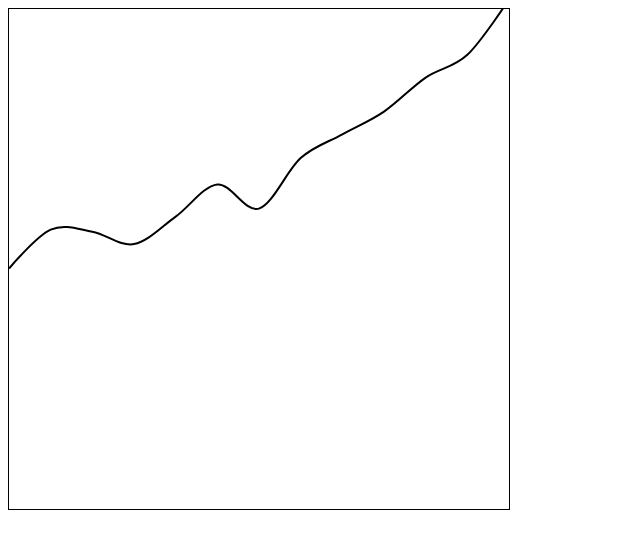
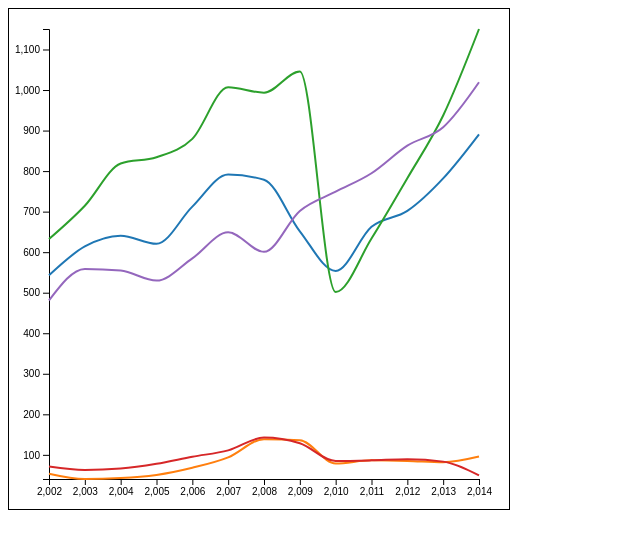
Before and after one commit to cornellh4i/greenzone, a Next.js app in the folder frontend/: page /about in a window 1280 px wide. Shown: the top 536 px of the page, without its empty margins (0-640 px from the left). Built offline with nearby package versions, Linux system fonts and the light colour scheme.

Commit message:
working goat data with graph

```diff
--- a/frontend/src/components/charts/scatter-line-plot.tsx
+++ b/frontend/src/components/charts/scatter-line-plot.tsx
@@ -1,19 +1,22 @@
 import React, { useEffect, useRef } from "react";
 import * as d3 from "d3";
 
-interface Props {
-  info: { x: number; y: number }[];
-  minRange: number;
-  maxRange: number;
+export interface Props {
+  datasets: { aimag: string; data: { x: number; y: number }[] }[];
 }
 
-const LineGraph: React.FC<Props> = ({ info, minRange, maxRange }) => {
+const LineGraph: React.FC<Props> = ({ datasets }) => {
   const svgRef = useRef<SVGSVGElement | null>(null);
 
   useEffect(() => {
-    if (!info.length) return;
+    d3.select(svgRef.current).selectAll("*").remove();
+
     const w = 500;
     const h = 500;
+    const m = { top: 20, right: 30, bottom: 30, left: 40 };
+
+    const allData = datasets.flatMap(d => d.data);
+
 
     console.log(svgRef.current);
 
@@ -23,32 +26,51 @@ const LineGraph: React.FC<Props> = ({ info, minRange, maxRange }) => {
       .attr("height", h)
       .style("background-color", "#ffffff")
       .style("border", "1px solid black");
-    console.log(d3svg);
+
 
     //setting the scales of the graph
     const xScale = d3
       .scaleLinear()
-      .domain([minRange, maxRange])
-      .range([0, w]);
+      .domain([d3.min(allData, d => d.x)!, d3.max(allData, d => d.x)!])
+      .range([m.left, w - m.right]);
     const yScale = d3
       .scaleLinear()
-      .domain([0, 1000])
-      .range([h, 0]);
+      .domain([d3.min(allData, d => d.y)!, d3.max(allData, d => d.y)!])
+      .range([h - m.bottom, m.top]);
+
     const lineGenerator = d3
       .line<{ x: number; y: number }>()
       .x((d) => xScale(d.x))
       .y((d) => yScale(d.y))
       .curve(d3.curveCardinal);
 
-    d3svg
-      .append("path")
-      .datum(info)
-      .attr("class", "line-path")
-      .attr("d", lineGenerator(info))
-      .attr("fill", "none")
-      .attr("stroke", "black")
-      .attr("stroke-width", 2);
-  }, [info, minRange, maxRange]);
+    const colorScale = d3.scaleOrdinal(d3.schemeCategory10)
+      .domain(datasets.map(d => d.aimag));
+
+    d3svg.append("g")
+      .attr("transform", `translate(0, ${h - m.bottom})`)
+      .call(d3.axisBottom(xScale));
+
+    d3svg.append("g")
+      .attr("transform", `translate(${m.left}, 0)`)
+      .call(d3.axisLeft(yScale));
+
+      datasets.forEach(dataset => {
+        const lineGenerator = d3.line<{ x: number, y: number }>()
+          .x(d => xScale(d.x))
+          .y(d => yScale(d.y))
+          .curve(d3.curveMonotoneX);
+
+        d3svg
+          .append("path")
+          .datum(dataset.data)
+          .attr("fill", "none")
+          .attr("stroke", colorScale(dataset.aimag))
+          .attr("stroke-width", 2)
+          .attr("d", lineGenerator);
+        });
+      }, [datasets]);
+
 
   return (
     <div className="line-graph" style={{ width: "100%", height: "250px" }}>
--- a/frontend/src/pages/about.tsx
+++ b/frontend/src/pages/about.tsx
@@ -1,6 +1,7 @@
 import React from "react";
 import ScatterLinePlot from "@/components/charts/scatter-line-plot";
 import data from "@/components/charts/data/mongolia-province-data.json";
+import { Props } from "@/components/charts/scatter-line-plot";
 
 /** An About page */
 const About = () => {
@@ -15,14 +16,24 @@ const About = () => {
     Sheep: number;
   }
 
+  interface Provinces {
+    Aimag: string;
+    Year: number[];
+    Camel: number[];
+    Cattle: number[];
+    Goat: number[];
+    Horse: number[];
+    Sheep: number[];
+  }
+
   interface Mongolia {
     [Aimag: string]: Province[];
   };
 
   const organizedData: Mongolia = data;
 
-  function extractData(province: Mongolia): {Aimag: string, Year: number[], Camel: number[], Cattle: number[], Goat: number[], Horse: number[], Sheep: number[]}[] {
-    const result: {Aimag: string, Year: number[], Camel: number[], Cattle: number[], Goat: number[], Horse: number[], Sheep: number[]}[] = [];
+  function extractData(province: Mongolia): Provinces[] {
+    const result: Provinces[] = [];
 
     for (const Aimag in province) {
       if (province.hasOwnProperty(Aimag)) {
@@ -39,33 +50,48 @@ const About = () => {
       return result;
     }
 
-  function groupByYear(province: Province[], field: keyof Province): { x: number; y: number }[] {
+  function groupByYear(data: number[], yearValues: number[]): { x: number; y: number }[] {
     const result: { x: number; y: number }[] = [];
 
-    const year: { [Year: number]: Province[] } = {};
-    province.forEach((aimag) => {
-      if (!year[aimag.Year]) {
-        year[aimag.Year] = [];
+    const years: { [year: number]: number[] } = {};
+
+    for (let i = 0; i < data.length; i++) {
+      const value = data[i];
+      const year = yearValues[i];
+
+      if (years[year] === undefined) {
+        years[year] = [];
       }
-      year[aimag.Year].push(aimag);
+      years[year].push(value);
+    }
+
+    Object.entries(years).forEach(([year, values]) => {
+      const average = values.reduce((acc, curr) => acc + curr, 0) / values.length;
+      result.push({ x: Number(year), y: average });
     });
 
-    Object.entries(year).map(([Year, province]) => {
-      const sum = province.reduce((acc, curr) => acc + (curr[field] as number), 0);
-      const average = sum / province.length;
-      result.push({ x: Number(Year), y: average });
-    });
     return result;
   }
 
-    const extractedDataWithKeys = extractData(organizedData);
-    const SuhbaatarGoats = groupByYear(organizedData.Suhbaatar, "Goat");
-    console.log(extractedDataWithKeys);
+
+  function createMultipleDatasets(provinces: Provinces[], field: keyof Provinces): Props["datasets"] {
+    const datasets: { aimag: string; data: { x: number; y: number; }[]}[] = [];
+    provinces.map((province) => (datasets.push({
+        aimag: province.Aimag,
+        data: groupByYear(province[field] as number[], province.Year)
+    })));
+    return datasets;
+  };
+
+
+  const extractedDataWithKeys = extractData(organizedData);
+  const goats = createMultipleDatasets(extractedDataWithKeys, "Goat");
+  console.log(goats);
 
 
   return (
   <div>
-    <ScatterLinePlot info={SuhbaatarGoats} minRange={2002} maxRange={2014}/>
+    <ScatterLinePlot datasets={goats}/>
   </div>
   );
 };
```
